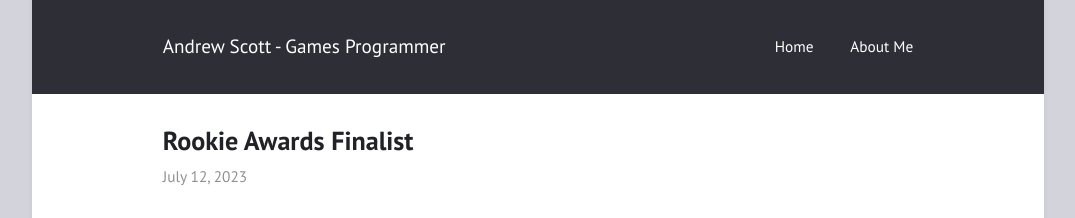
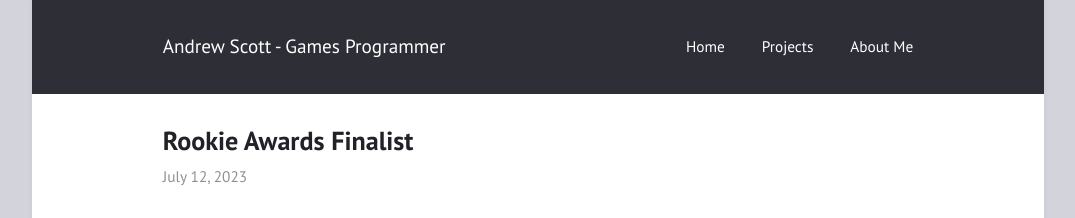
Before and after one commit to andrewscott02/andrewscott02.github.io, a Jekyll site: the page built from index.html, in a window 1280 px wide and 900 px high. Shown: the top 218 px of the window, without its empty margins (102-1177 px from the left). Built offline with Jekyll 4.4.1, drawn with Linux system fonts in a browser that asks for light colours.

Commit message:
Update _config.yml

```diff
--- a/_config.yml
+++ b/_config.yml
@@ -17,6 +17,7 @@ minimal: false             # use a dark header
 
 navigation:                # accepts {file, title, url, icon, sidebaricon}
   - {file: "index.html"}
+  - {file: "projects.html"}
   - {file: "about.html"}
 
 external:                  # shows a footer with social links - for available icons see fontawesome.com/icons
```
